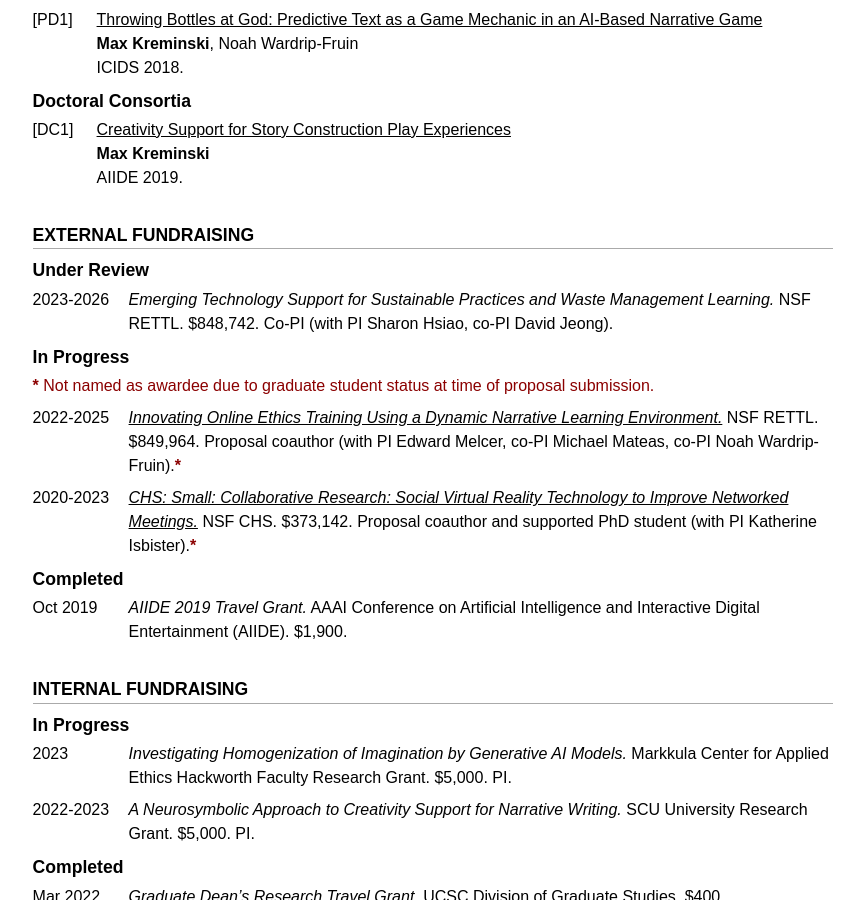
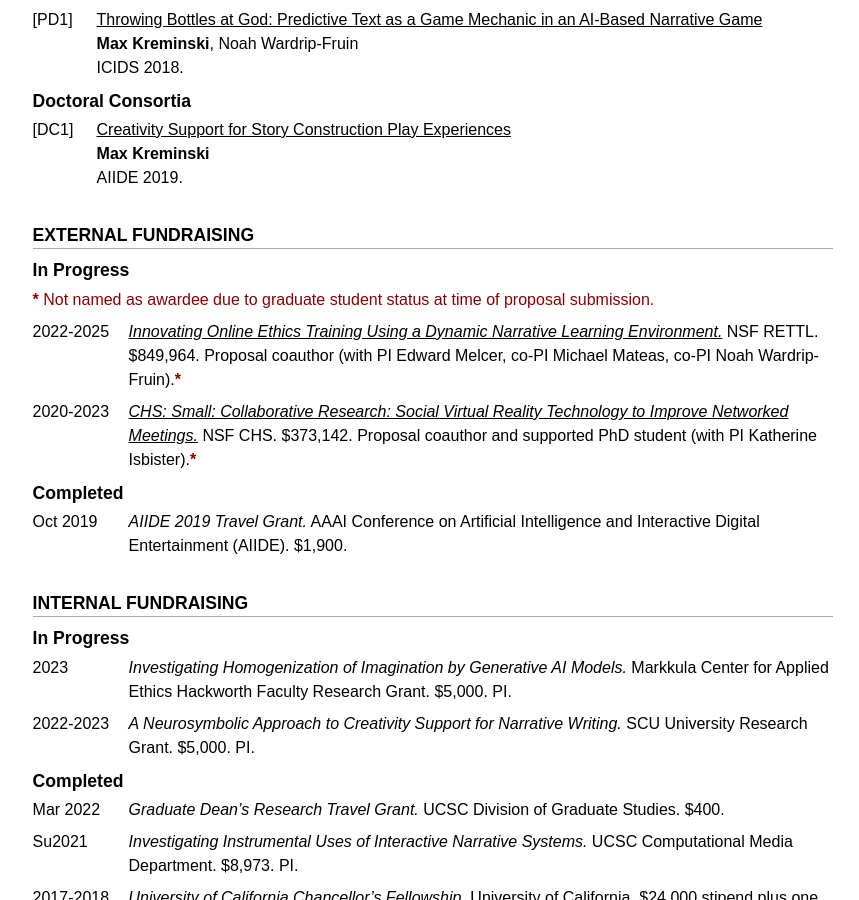
Before and after one commit to mkremins/mkremins.github.io, a Jekyll site: the page built from cv/index.html, in a window 1280 px wide and 900 px high, scrolled down 5018 px. Shown: the whole window, without its empty margins (207-1066 px from the left). Built offline with Jekyll 4.4.1, drawn with Linux system fonts in a browser that asks for light colours; some web fonts are replaced.

Commit message:
Comment out NSF proposal with Sharon

```diff
--- a/cv/index.html
+++ b/cv/index.html
@@ -169,11 +169,11 @@ layout: null
     </section>
     <section id="external-fundraising" class="wide-left-column">
       <h2>External Fundraising</h2>
-      <h3>Under Review</h3>
+      <!--<h3>Under Review</h3>
       <div class="dated-entry">
         <div class="dated-date">2023-2026</div>
         <div class="dated-content"><em>Emerging Technology Support for Sustainable Practices and Waste Management Learning.</em> NSF RETTL. $848,742. Co-PI (with PI Sharon Hsiao, co-PI David Jeong).</div>
-      </div>
+      </div>-->
       <h3>In Progress</h3>
       <p style="color:darkred"><strong>*</strong> Not named as awardee due to graduate student status at time of proposal submission.</p>
       <div class="dated-entry">
```
